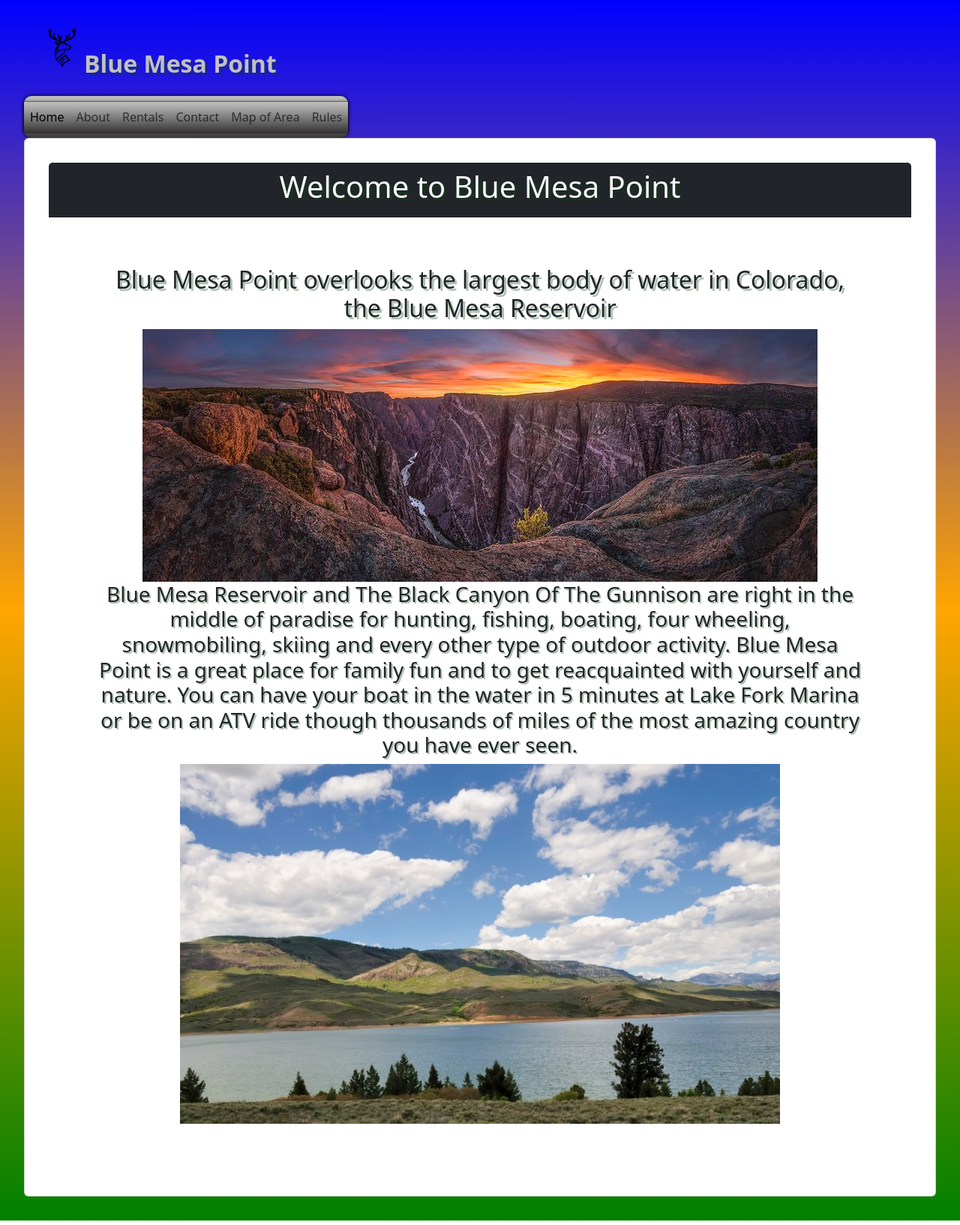
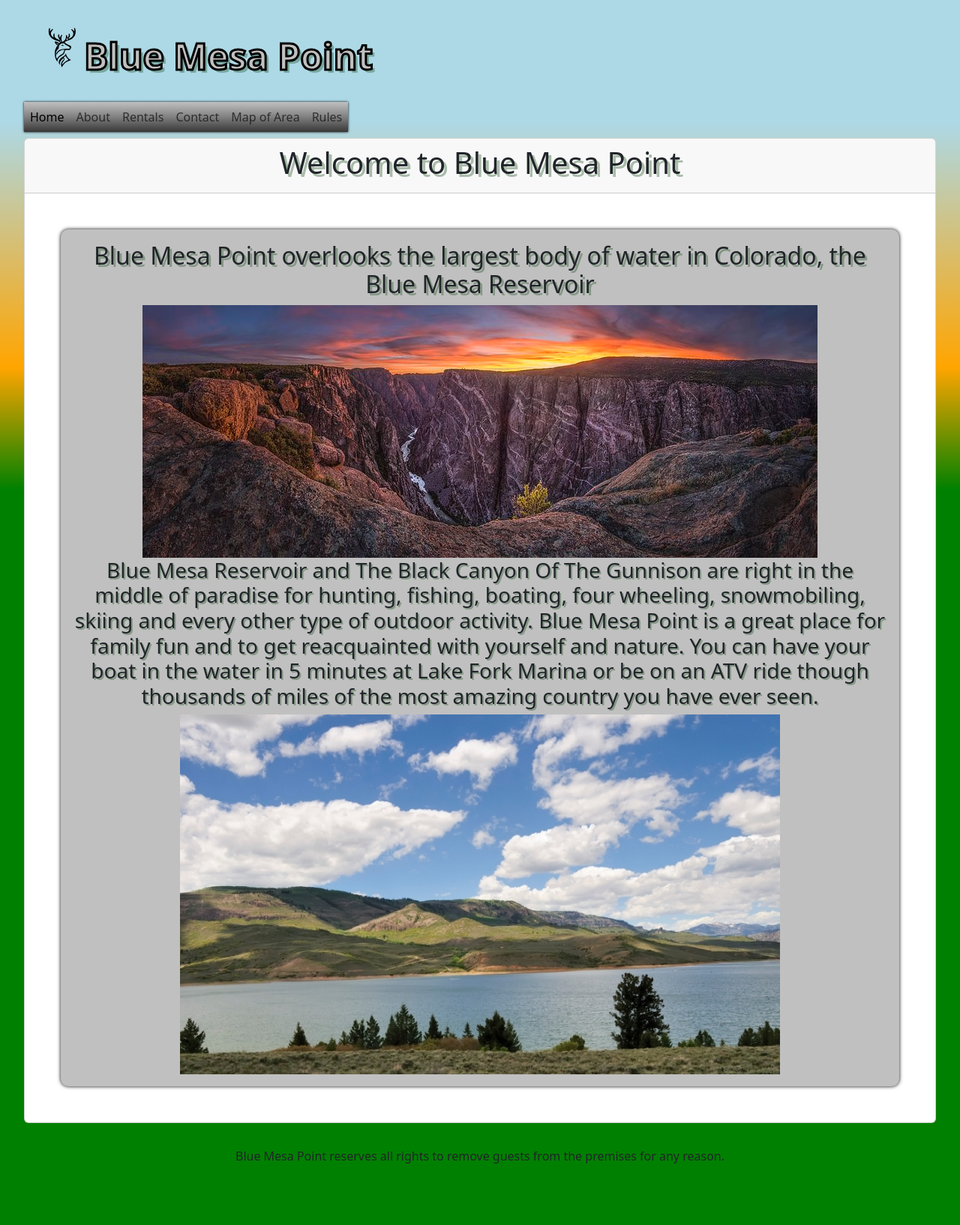
Before and after one commit to ccoff1798/firstgig, a React (Vite) app: page / in a window 1280 px wide. Shown: the whole page at 75% size. Built offline with nearby package versions, Linux system fonts and the light colour scheme.

Commit message:
more visual changes

```diff
--- a/src/App.css
+++ b/src/App.css
@@ -3,7 +3,7 @@
   margin: 0 auto;
   padding: 2rem;
   text-align: center;
-  background-image: linear-gradient(blue, orange, green);
+  background-image: linear-gradient(lightblue 10%, orange 30%, green 40%);
 }
 
 .logo {
@@ -34,9 +34,6 @@
   }
 }
 
-.card {
-  padding: 2em;
-}
 
 .read-the-docs {
   color: #888;
@@ -72,9 +69,18 @@ nav{
   display: flex;
   justify-content: space-around;
   align-items: center;
-  padding: 1rem;
+  border-radius: 10px;
+}
+
+span{
+  padding: 0.5rem;
   border-radius: 10px;
   box-shadow: 0px 0px 5px black;
+  background-color: #0b4410;
+  color: white;
+  margin: 0.5rem;
+  cursor: pointer;
+  transition: 0.5s;
 }
 .gradient{
   background-image: linear-gradient(silver, gray, rgb(57, 55, 55));
@@ -108,12 +114,41 @@ header{
   margin-bottom: 1rem;
 }
 .header-title{
-  font-size: 2rem;
+  font-size: 3rem;
   font-weight: bold;
   text-shadow: #0b441055 4px 4px 0px;
   justify-self: bottom;
   margin-top: auto;
+  -webkit-text-stroke-width: 3px;
+  -webkit-text-stroke-color: black;
 }
 .height-cap{
   height: 5rem;
 }
+
+.display-none{
+  display: none;
+}
+.card-body{
+  border-radius: 10px;
+  box-shadow: 0px 0px 5px black;
+  padding: 1rem;
+  margin: 1rem;
+  background-color: silver;
+  color: green;
+}
+.main-body{
+  background-color: #0b4410;
+}
+.pad-thicc{
+  padding: 2rem;
+  margin-top: auto;
+  margin: auto;
+}
+.margin-auto{
+  margin: auto;
+}
+
+.margin-1{
+  margin: 1rem;
+}
--- a/src/components/Footer.jsx
+++ b/src/components/Footer.jsx
@@ -2,8 +2,9 @@ import FooterImage from '../assets/images/footerImage2.jpg';
 
 const Footer = () => {
     return (
-        <footer className="footer">
-         {/* <img src={FooterImage} alt="footer"className="img-fluid" />  */}
+        <footer className="footer pad-thicc">
+         <p>Blue Mesa Point reserves all rights to remove guests from the premises for any reason.
+         </p>
         </footer>
 
     );
--- a/src/components/NavTabs.jsx
+++ b/src/components/NavTabs.jsx
@@ -8,7 +8,7 @@ function NavTabs() {
   const handleNavCollapse = () => setIsNavCollapsed(!isNavCollapsed);
 
   return (
-    <nav className="navbar navbar-expand-lg navbar-light bg-light justify-start gradient">
+    <nav className="navbar navbar-expand-lg  justify-start display-none">
       <button className="navbar-toggler" type="button" onClick={handleNavCollapse} aria-expanded={!isNavCollapsed} aria-label="Toggle navigation">
         <span className="navbar-toggler-icon"></span>
       </button>
--- a/src/pages/Contact.jsx
+++ b/src/pages/Contact.jsx
@@ -10,8 +10,8 @@ const Contact = () => {
       </div>
       <div className="card-body m-5">
         <h2>Interested In Booking Your Stay?</h2>
-        <li>Email: <a href="mailto:Info@BlueMesaPoint.com">Info@BlueMesaPoint.com</a></li>
-        <ul>Phone Numbers
+        <li className='no-bullets margin-auto'>Email: <a href="mailto:Info@BlueMesaPoint.com">Info@BlueMesaPoint.com</a></li>
+        <ul className='no-bullets margin-auto'>Phone Numbers
             <li>Campground: 970-641-3086</li>
             <li>
                 Boating Supplies: 970-641-3076
@@ -19,9 +19,6 @@ const Contact = () => {
         </ul>
 
       </div>
-      <div className="card-footer text-center m-3">
-        <h2>Ready to create a new matchup?</h2>
-      </div>
 
     </div>
   );
--- a/src/pages/Home.jsx
+++ b/src/pages/Home.jsx
@@ -6,8 +6,8 @@ import BlueMesaRes1 from '../assets/images/BlueMesaRes1.jpg';
 const Home = () => {
 
   return (
-    <div className="card bg-white card-rounded">
-      <div className="card-header bg-dark text-center text-light">
+    <div className="main-body card card-rounded">
+      <div className="card-header  text-center">
         <h1>Welcome to Blue Mesa Point</h1>
       </div>
       <div className="card-body m-5">
```
